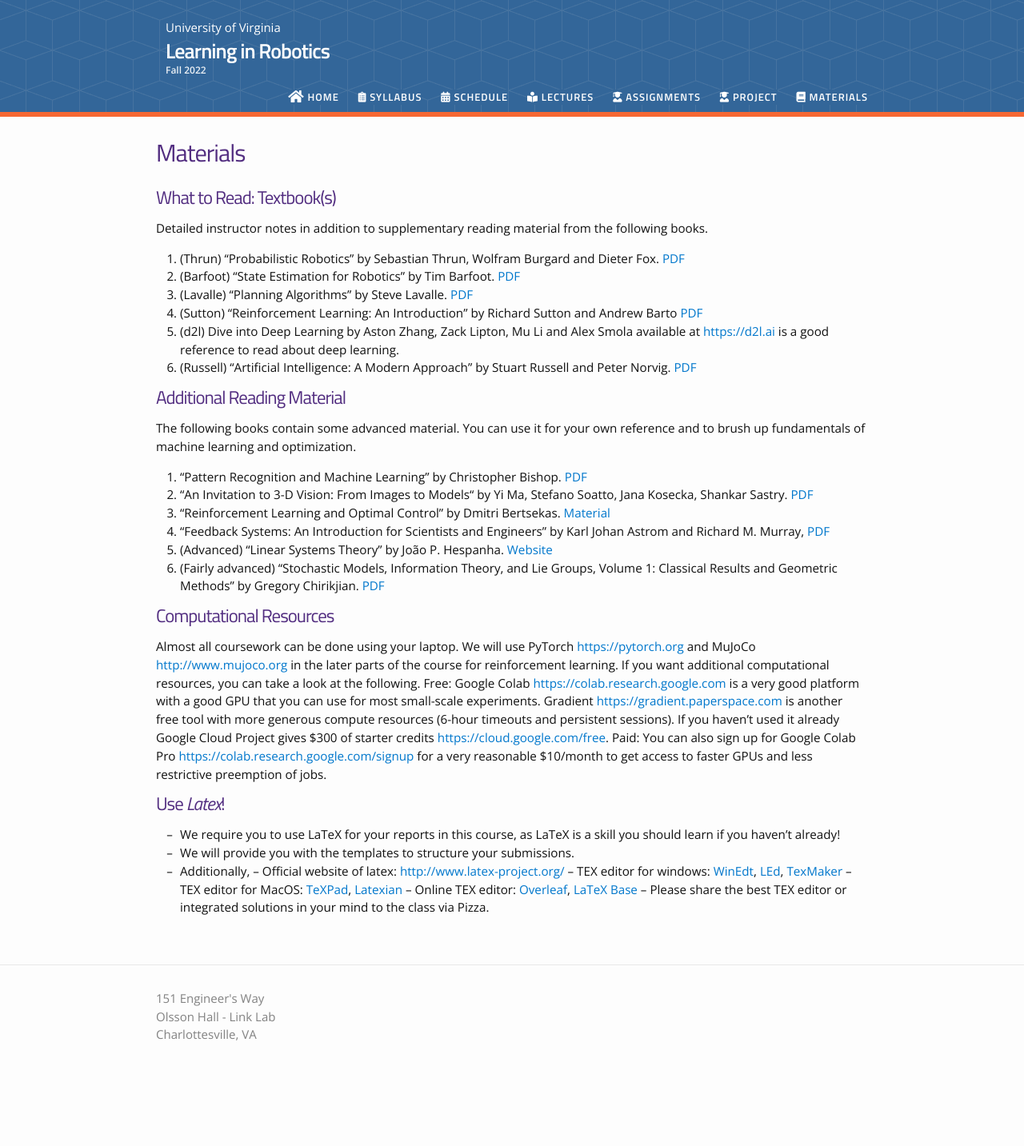
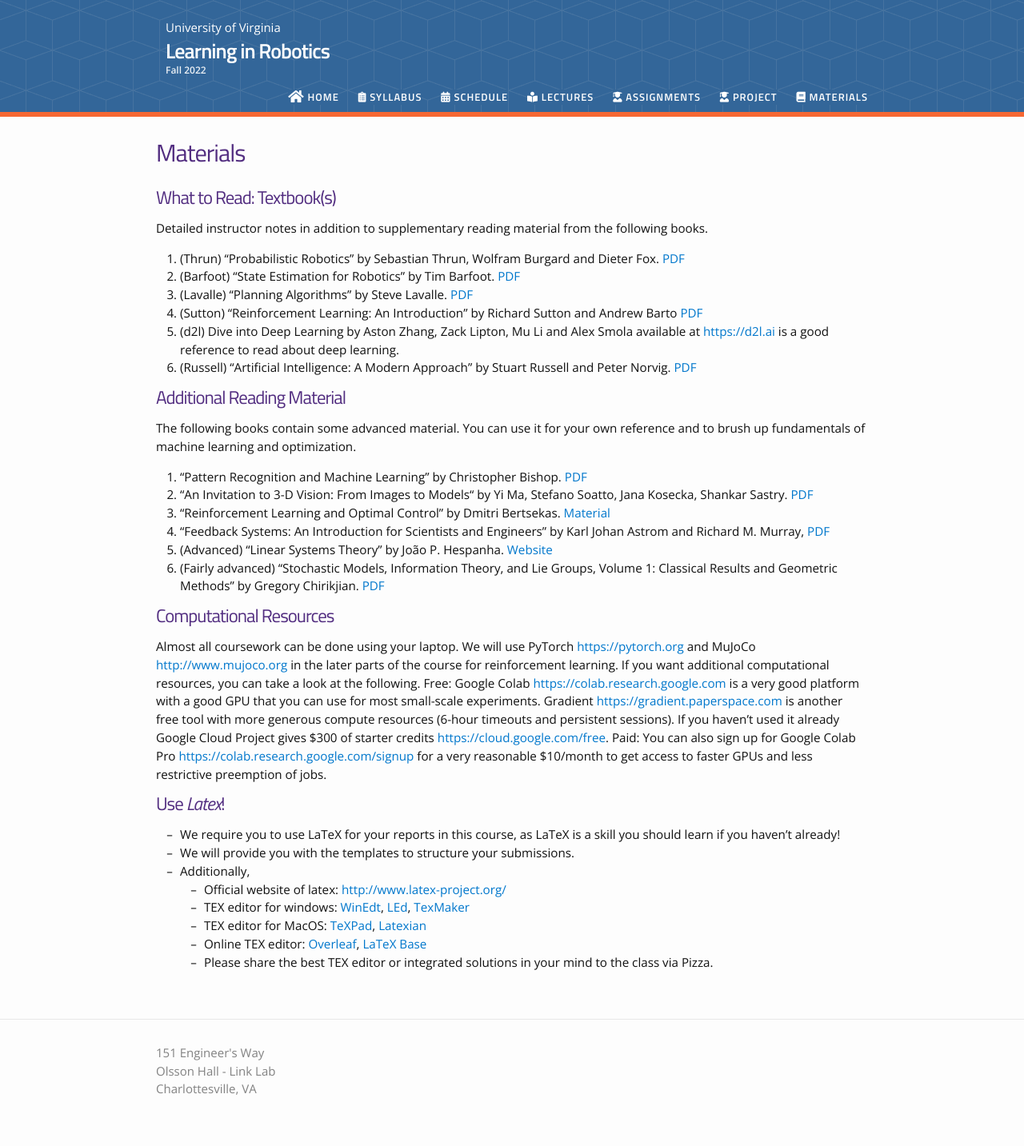
Before and after one commit to linklab-uva/robotlearning, a Jekyll site: the page built from materials.md, in a window 1280 px wide. Shown: the whole page at 80% size. Built offline with Jekyll 4.4.1, drawn with Linux system fonts in a browser that asks for light colours; nearby versions of some CDN libraries; before the commit the page ends 1365 px from its top, so only the background shows below that.

Commit message:
nested list

```diff
--- a/materials.md
+++ b/materials.md
@@ -32,8 +32,8 @@
 - We require you to use LaTeX for your reports in this course, as LaTeX is a skill you should learn if you haven’t already!
 - We will provide you with the templates to structure your submissions.
 - Additionally,
--- Official website of latex: [http://www.latex-project.org/](http://www.latex-project.org/){:target="_blank"}
--- TEX editor for windows: [WinEdt](http://winedt.com/){:target="_blank"}, [LEd](http://www.latexeditor.org/){:target="_blank"}, [TexMaker](https://www.xm1math.net/texmaker/){:target="_blank"}
--- TEX editor for MacOS: [TeXPad](https://www.texpadapp.com/){:target="_blank"}, [Latexian](http://tacosw.com/latexian/){:target="_blank"}
--- Online TEX editor: [Overleaf](https://www.overleaf.com/){:target="_blank"}, [LaTeX Base](https://latexbase.com/){:target="_blank"}
--- Please share the best TEX editor or integrated solutions in your mind to the class via Pizza.
+  - Official website of latex: [http://www.latex-project.org/](http://www.latex-project.org/){:target="_blank"}
+  - TEX editor for windows: [WinEdt](http://winedt.com/){:target="_blank"}, [LEd](http://www.latexeditor.org/){:target="_blank"}, [TexMaker](https://www.xm1math.net/texmaker/){:target="_blank"}
+  - TEX editor for MacOS: [TeXPad](https://www.texpadapp.com/){:target="_blank"}, [Latexian](http://tacosw.com/latexian/){:target="_blank"}
+  - Online TEX editor: [Overleaf](https://www.overleaf.com/){:target="_blank"}, [LaTeX Base](https://latexbase.com/){:target="_blank"}
+  - Please share the best TEX editor or integrated solutions in your mind to the class via Pizza.
```
